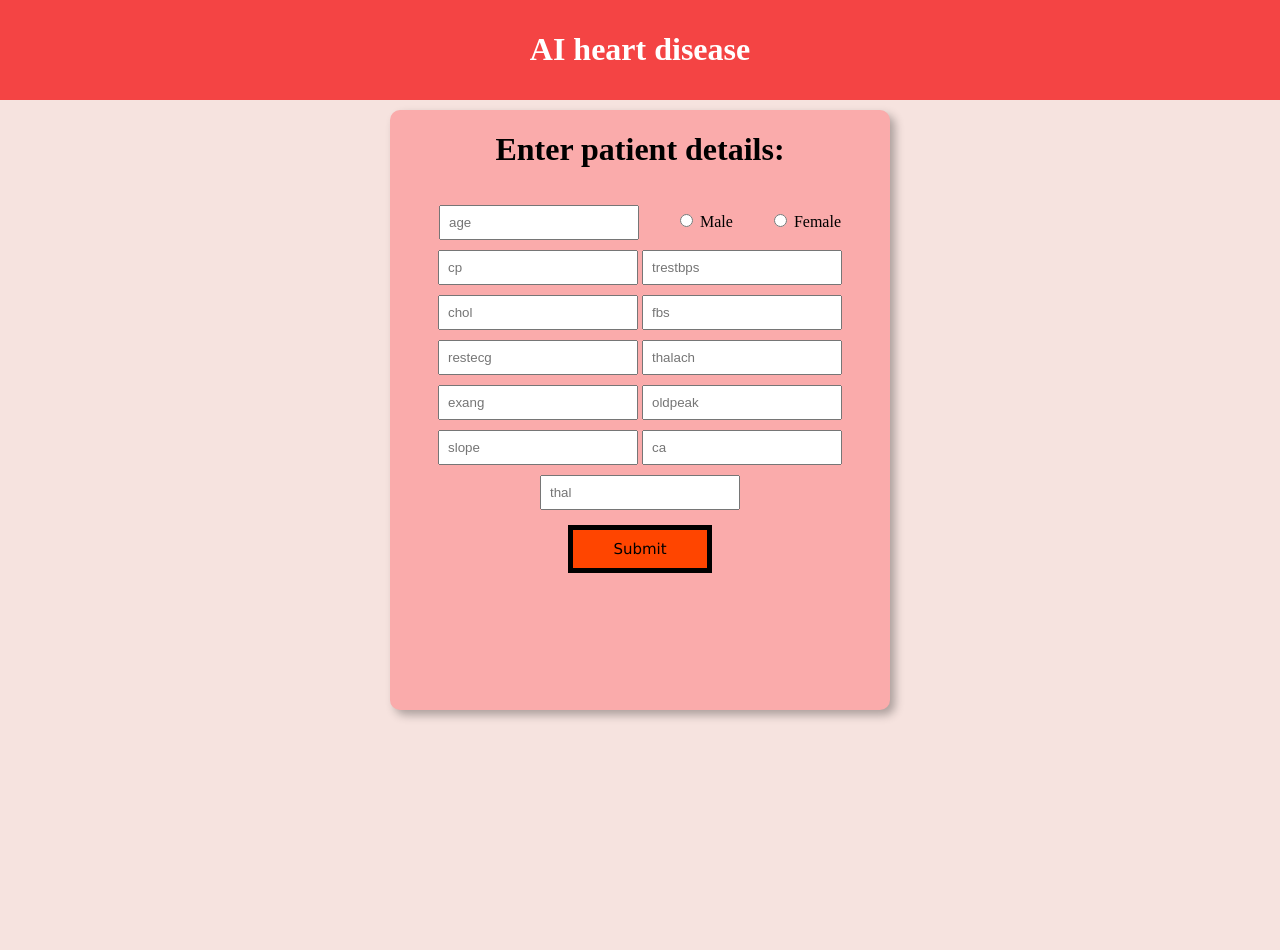
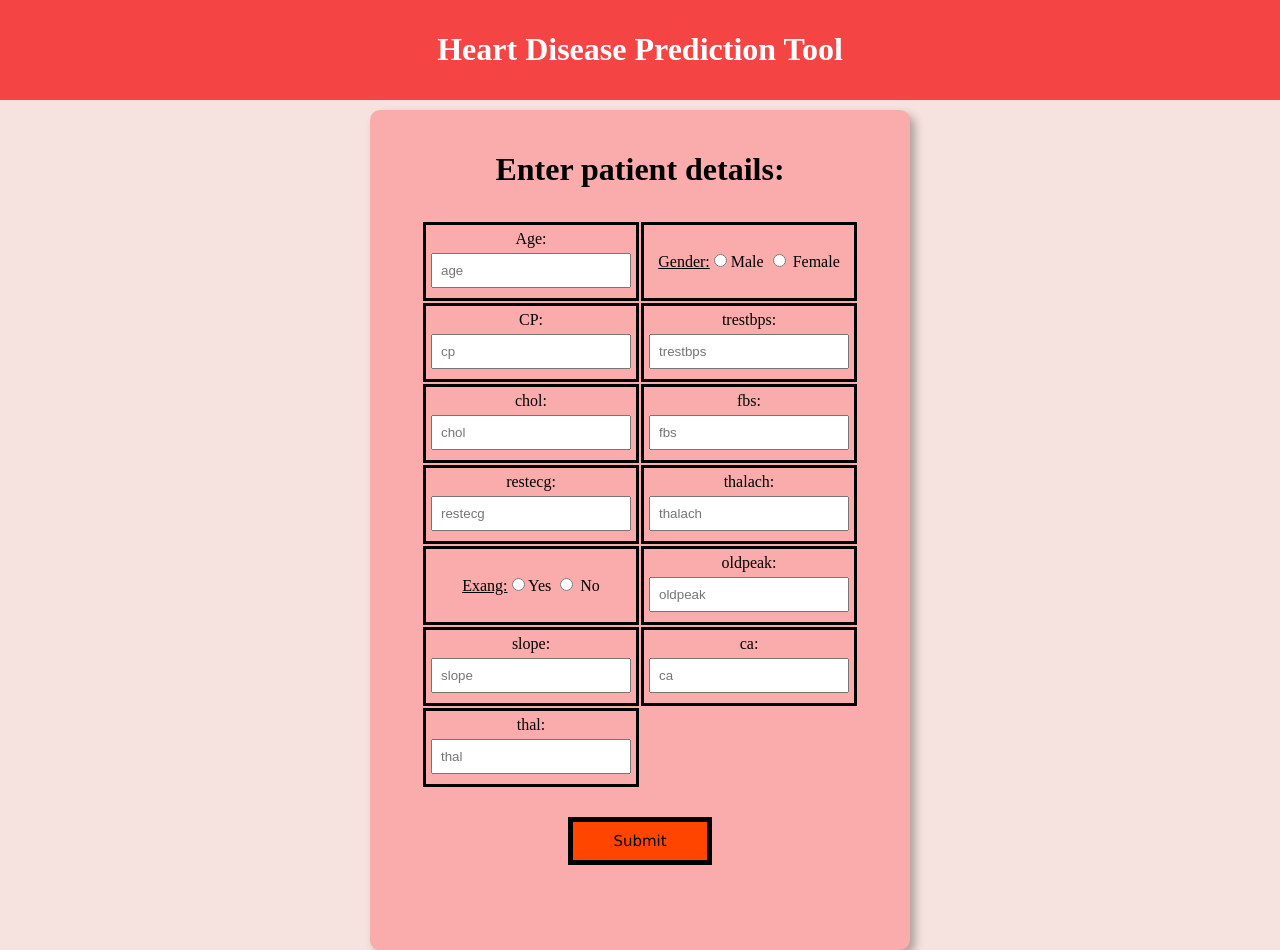
Before and after one commit to Valentin-Iva/team-proj-app, a Flask app: page / in a window 1280 px wide. Before the commit the page ends 719 px from the top, so only its background shows below. Run offline with Flask 3, Linux system fonts and the light colour scheme; parts of the project's set-up code (start-up, migrations or seed data) failed here and were passed over.

Commit message:
Finalised UI

```diff
--- a/app.py
+++ b/app.py
@@ -53,12 +53,22 @@ def submit():
         prediction="The patient is unlikely to have heart disease."
         probability = model.predict_proba(df)[0][0]
 
+    warnings = []
 
+    if data["chol"] > 240:
+        warnings.append("High cholesterol")
+
+    if data["trestbps"] > 140:
+        warnings.append("High resting blood pressure")
+
+    if data["oldpeak"] > 2:
+        warnings.append("Abnormal ST depression")
 
     return render_template(
         'results.html',
         prediction=prediction,
-        probability=round(probability * 100, 2)
+        probability=round(probability * 100, 2),
+        warnings=warnings
     )
 
 
--- a/static/styles.css
+++ b/static/styles.css
@@ -16,9 +16,10 @@ html {
 
 .main-section {
   width: 500px;
-  height: 500px;
+  height: 800px;
   margin: auto;
   margin-top: 10px;
+  padding: 20px;
   display: flex; /* makes the div a flex container */
   flex-direction: column; /* stack children vertically */
   align-items: center; /* center horizontally */
@@ -47,6 +48,21 @@ button {
   font-size: 15px;
 }
 
-.gender-input {
-  margin: 32px;
+.radio-input {
+  margin: 0px;
 }
+
+td {
+  max-width: 200px;
+  border: 3px solid black;
+  padding: 5px;
+}
+
+.info-box {
+  background-color: antiquewhite;
+  padding: 20px;
+  padding-top: 10px;
+  border: 10px solid orangered;
+  font-size: 20px;
+  text-align: left;
+}
--- a/templates/index.html
+++ b/templates/index.html
@@ -10,11 +10,15 @@
     </head>
     <body>
     <header>
-      <h1>AI heart disease</h1>
+      <h1>Heart Disease Prediction Tool</h1>
     </header>
     <div class="main-section">
       <h1>Enter patient details:</h1>
       <form action="/submit" method="POST">
+        <table>
+          <tr>
+            <td>
+              <label>Age:</label>
               <input
                 type="text"
                 name="age"
@@ -22,18 +26,23 @@
                 placeholder="age"
                 required
               />
-
-
-          <label class="gender-input">
-            <input type="radio" name="gender" value="male" required />
+            </td>
+            <td>
+              <u>Gender:</u>
+              <label>
+                <input type="radio" name="gender" value="male" class="radio-input" required />
                 <span>Male</span>
               </label>
               <label>
                 <input type="radio" name="gender" value="female" required />
                 <span>Female</span>
               </label>
+            </td>
+          </tr>
 
-
+          <tr>
+            <td>
+              <label>CP:</label>
               <input
                 type="text"
                 name="cp"
@@ -41,6 +50,9 @@
                 placeholder="cp"
                 required
               />
+            </td>
+            <td>
+               <label>trestbps:</label>
               <input
                 type="text"
                 name="trestbps"
@@ -48,6 +60,11 @@
                 placeholder="trestbps"
                 required
               />
+            </td>
+          </tr>
+          <tr>
+            <td>
+               <label>chol:</label>
               <input
                 type="text"
                 name="chol"
@@ -55,6 +72,9 @@
                 placeholder="chol"
                 required
               />
+            </td>
+            <td>
+               <label>fbs:</label>
               <input
                 type="text"
                 name="fbs"
@@ -62,6 +82,12 @@
                 placeholder="fbs"
                 required
               />
+            </td>
+          </tr>
+
+          <tr>
+            <td>
+               <label>restecg:</label>
               <input
                 type="text"
                 name="restecg"
@@ -69,6 +95,9 @@
                 placeholder="restecg"
                 required
               />
+            </td>
+            <td>
+               <label>thalach:</label>
               <input
                 type="text"
                 name="thalach"
@@ -76,13 +105,23 @@
                 placeholder="thalach"
                 required
               />
-       <input
-          type="text"
-          name="exang"
-          class="input-box"
-          placeholder="exang"
-          required
-        />
+            </td>
+          </tr>
+
+          <tr>
+            <td>
+              <u>Exang:</u>
+              <label>
+                <input type="radio" name="exang" value="Yes" class="radio-input" required />
+                <span>Yes</span>
+              </label>
+              <label>
+                <input type="radio" name="exang" value="No" required />
+                <span>No</span>
+              </label>
+            </td>
+            <td>
+               <label>oldpeak:</label>
               <input
                 type="text"
                 name="oldpeak"
@@ -90,6 +129,12 @@
                 placeholder="oldpeak"
                 required
               />
+            </td>
+          </tr>
+
+          <tr>
+            <td>
+               <label>slope:</label>
                <input
                 type="text"
                 name="slope"
@@ -97,6 +142,9 @@
                 placeholder="slope"
                 required
               />
+            </td>
+            <td>
+               <label>ca:</label>
               <input
                 type="text"
                 name="ca"
@@ -104,6 +152,12 @@
                 placeholder="ca"
                 required
               />
+            </td>
+          </tr>
+
+          <tr>
+            <td>
+              <label>thal:</label>
               <input
                 type="text"
                 name="thal"
@@ -111,6 +165,9 @@
                 placeholder="thal"
                 required
               />
+            </td>
+          </tr>
+        </table>
         <br>
         <button type="submit" >Submit</button>
     </div>
```
Also changed, not shown: templates/results.html (+9 -1 lines). Lines whose indentation alone changed are shown as unchanged.
